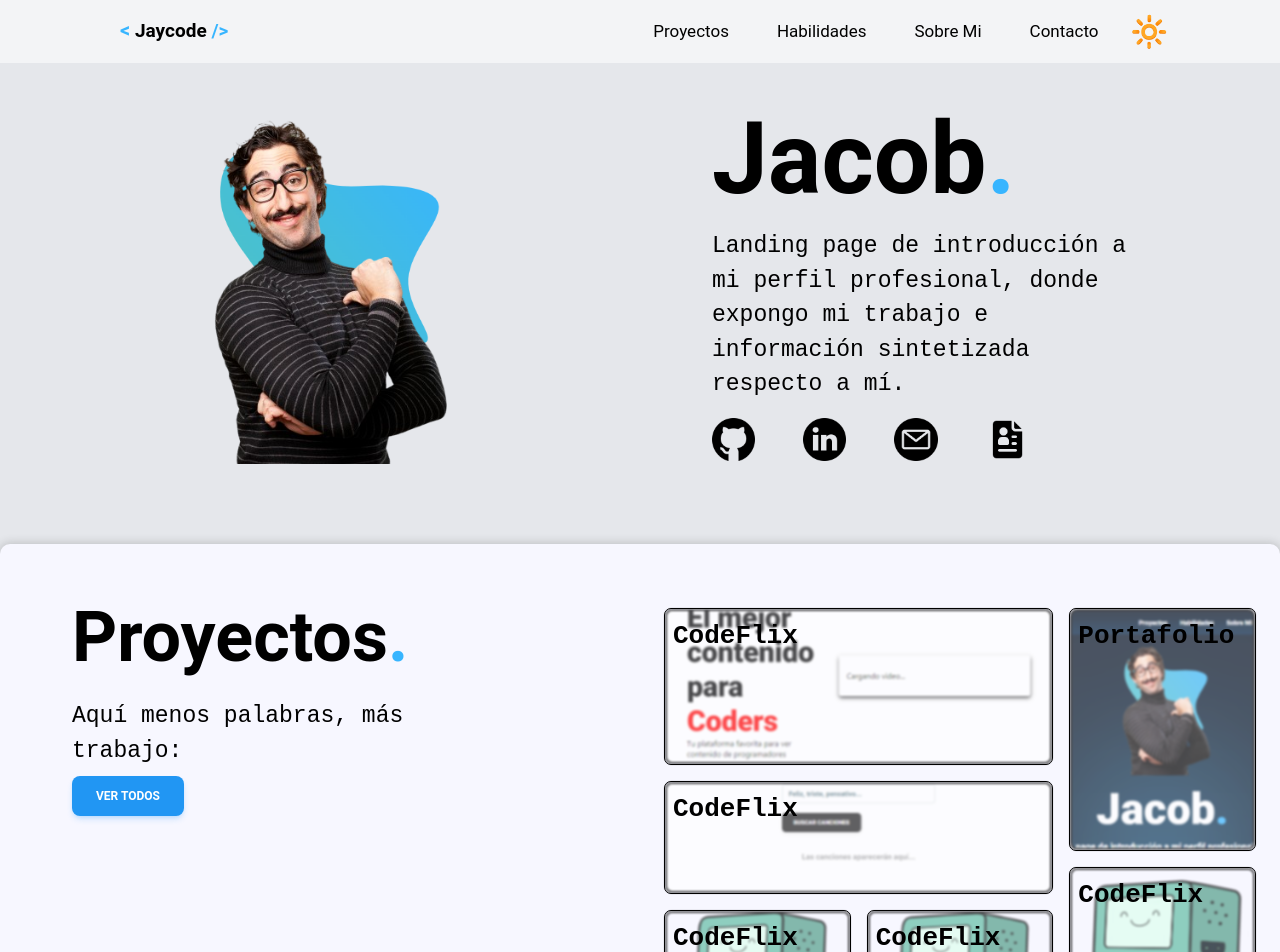
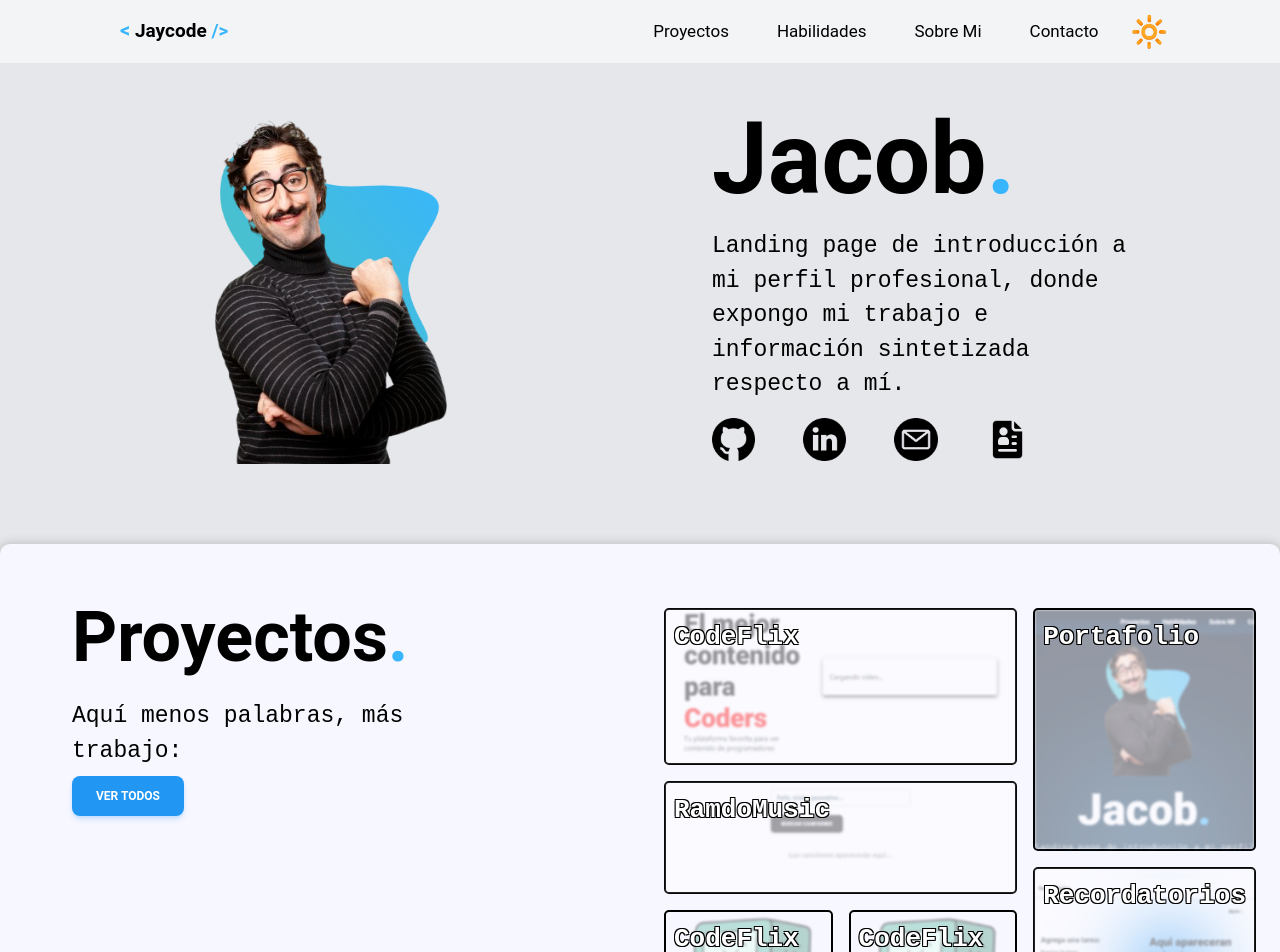
Before and after one commit to jaycode404/jaycode-landing, a React (Vite) app: page / in a window 1280 px wide. Shown: the top 952 px of the page. Built offline with nearby package versions, Linux system fonts and the light colour scheme.

Commit message:
proyect grid

```diff
--- a/src/components/Proyectos.jsx
+++ b/src/components/Proyectos.jsx
@@ -18,7 +18,8 @@ export default function Proyectos() {
         </Button>
         {darkMode && <div className="light-md-blue"></div>}
       </div>
-      <ProyectosGrid />
+
+        <ProyectosGrid />
     </section>
   );
 }
--- a/src/components/ProyectosGrid.jsx
+++ b/src/components/ProyectosGrid.jsx
@@ -20,16 +20,16 @@ export default function ProyectosGrid() {
       rowSpan: 6,
     },
     {
-      proyectTitle: "CodeFlix",
+      proyectTitle: "RamdoMusic",
       proyectDesc: "una descripcion corta whatever",
       imageLink: "/screenshot-3.png",
       colSpan: 2,
       rowSpan: 3,
     },
     {
-      proyectTitle: "CodeFlix",
+      proyectTitle: "Recordatorios ",
       proyectDesc: "una descripcion corta whatever",
-      imageLink: "/assets/bmo.png",
+      imageLink: "/screenshot-4.png",
       colSpan: 1,
       rowSpan: 6,
     },
@@ -50,7 +50,7 @@ export default function ProyectosGrid() {
   ];
 
   return (
-    <div className="proyect-grid-container">
+    <div className="proyect-grid-container ">
       {data.map(
         ({ proyectDesc, proyectTitle, imageLink, colSpan, rowSpan }, index) => (
           <div
@@ -59,7 +59,7 @@ export default function ProyectosGrid() {
             style={{
               gridColumnEnd: `span ${colSpan}`,
               gridRowEnd: `span ${rowSpan}`,
-              border: `1px solid ${darkMode ? "white" : "black"}`,
+
               position: "relative",
             }}
           >
@@ -71,7 +71,6 @@ export default function ProyectosGrid() {
               }}
             ></div>
             <p className="proyect-title">{proyectTitle}</p>
-
           </div>
         )
       )}
--- a/src/index.css
+++ b/src/index.css
@@ -705,11 +705,11 @@ p {
     position: relative;
   }
 
-.proyect-desc {
-  font-size: 15px;
-  line-height: 13px;
-  position: relative;
-}
+  .proyect-desc {
+    font-size: 15px;
+    line-height: 13px;
+    position: relative;
+  }
 
   /* GALLERY ----------------------- */
   .gallery-grid {
@@ -953,6 +953,10 @@ p {
     grid-template-columns: 1fr 1fr 1fr;
     gap: 1rem;
     padding: 1rem;
+  }
+  .proyect-title {
+    font-family: Arial, Helvetica, sans-serif;
+    font-size: 30px;
   }
 }
 
@@ -1217,9 +1221,10 @@ shadowBlue {
 }
 
 .proyect-grid-container div {
-  border-radius: 7px;
-  border: 2px solid black;
+  /* border-radius: 7px;
+  /* border: 4px solid white; */
 }
+
 .proyect-grid-container p {
   padding: 0.5rem;
 }
@@ -1248,15 +1253,40 @@ shadowBlue {
   background-position: center;
   background-size: cover;
   filter: blur(1px);
-  opacity: 0.7;
+  opacity: 0.4;
+}
+.proyect-item-container {
+  transition: 0.2s ease-in-out;
+  width: 100%;
+  flex-grow: 1;
+  border-radius: 5px;
+  border: 2px solid black;
 }
 
+.dark-mode .proyect-item-container {
+  border: 2px solid white;
+}
+
+.proyect-item-container:hover {
+  cursor: pointer;
+  filter: drop-shadow(0 10px 80px rgba(18, 194, 233, 1));
+  transform: scale(1.02);
+}
 
 .dark-mode .proyect-item {
   opacity: 0.4;
 }
 
-.proyect-item-container {
-  width: 100%;
-  flex-grow: 1;
+.proyect-title {
+
+  color: white;
+  text-shadow:
+    -1px -1px 0 #000,
+    1px -1px 0 #000,
+    -1px 1px 0 #000,
+    1px 1px 0 #000;
 }
+
+.dark-mode .proyect-title {
+  color: white;
+}
--- a/src/proyectSs.js
+++ b/src/proyectSs.js
@@ -14,6 +14,7 @@ const urls = [
   "https://jayflix-six.vercel.app/",
   "https://jaycode-landing.vercel.app/",
   "https://randomusic.vercel.app/",
+  "https://recordatorios-crud-app.vercel.app/",
 ];
 
 urls.forEach(async (url, index) => {
```
Also changed, not shown: screenshot-2.png, screenshot-4.png (added).
